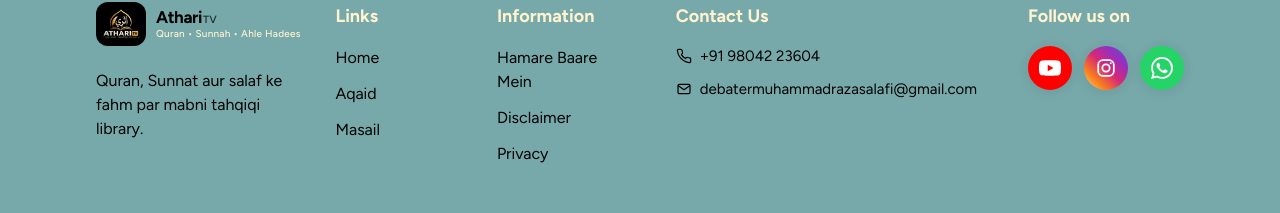
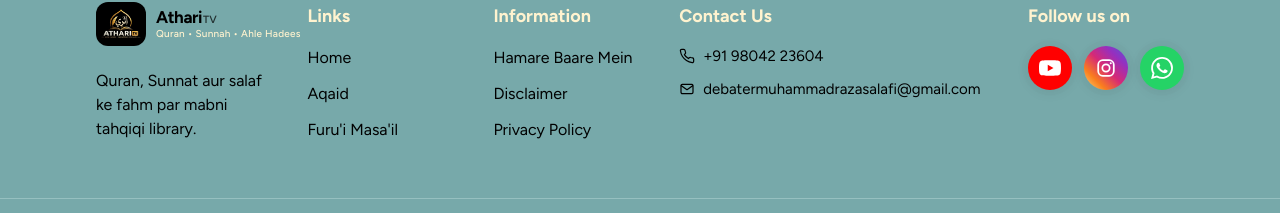
Before and after one commit to MdAdnan098/islamic-research-platform, a React (Vite) app in the folder frontend/: page / in a window 1280 px wide. Shown: the part 2965-3178 px from the top of the page. Built offline with nearby package versions, Linux system fonts and the light colour scheme; no server answers; a web font is replaced by a local one.

Commit message:
Footer: Privacy Policy and Furu'i Masa'il labels

```diff
--- a/frontend/src/components/public/Footer.jsx
+++ b/frontend/src/components/public/Footer.jsx
@@ -41,11 +41,11 @@ export const SOCIALS = [
 
 export function Footer() {
   const { t } = useI18n();
-  const links = [["/", t.nav.home], ["/aqaid", t.nav.aqaid], ["/masail", t.nav.masail]];
-  const info = [["/about", t.nav.about], ["/disclaimer", t.nav.disclaimer], ["/privacy", t.nav.privacy]];
+  const links = [["/", t.nav.home], ["/aqaid", t.nav.aqaid], ["/masail", "Furu'i Masa'il"]];
+  const info = [["/about", t.nav.about], ["/disclaimer", t.nav.disclaimer], ["/privacy", "Privacy Policy"]];
   return (
     <footer className="bar-teal mt-20 border-t border-rule bg-footer">
-      <div className="container-page grid gap-10 py-14 md:grid-cols-[1fr_.8fr_.9fr_1.7fr] lg:grid-cols-[1.15fr_.7fr_.8fr_1.8fr_.9fr]">
+      <div className="container-page grid gap-10 py-14 md:grid-cols-[1fr_1fr_1fr_1.6fr] lg:grid-cols-[1fr_.85fr_.85fr_1.8fr_.9fr]">
         <div>
           <Link to="/" aria-label={BRAND.name} className="inline-block"><Logo size={36} badge /></Link>
           <p className="mt-5 max-w-sm text-base text-mute">{t.footer.about}</p>
```
